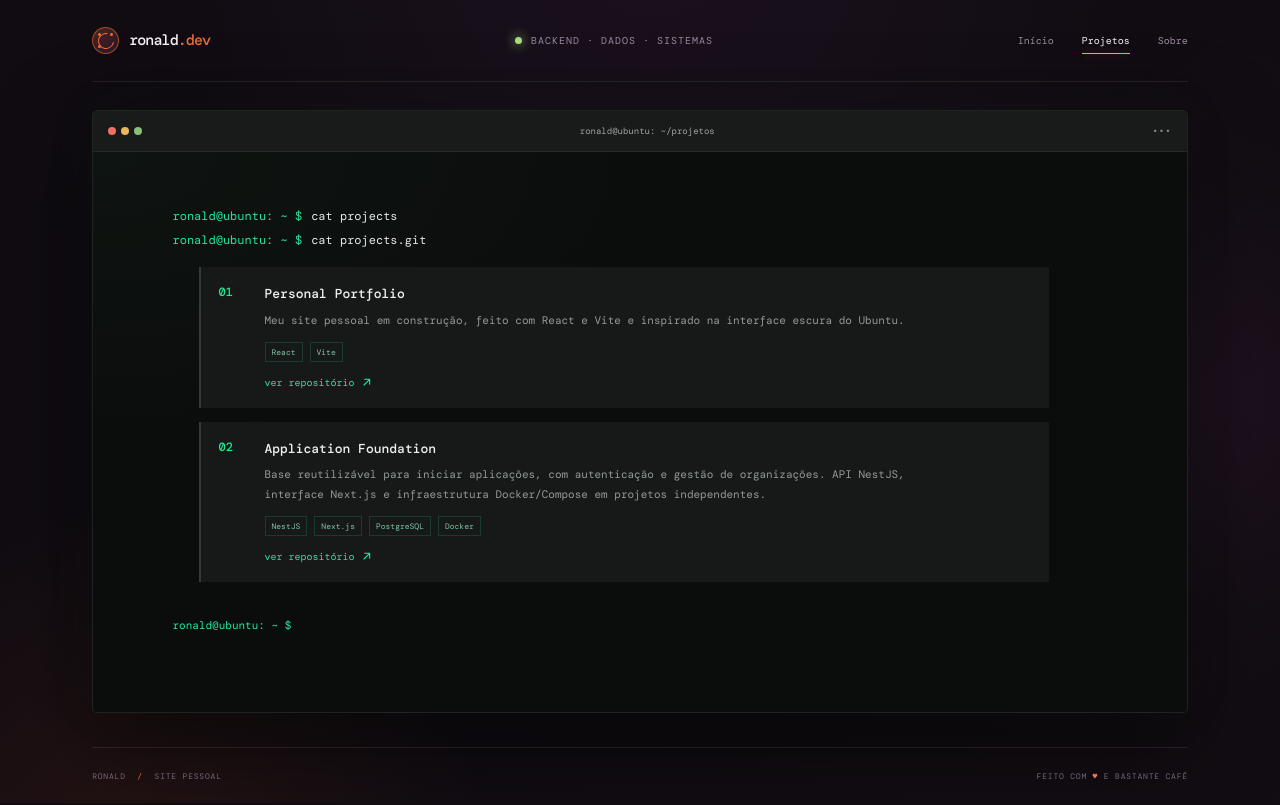
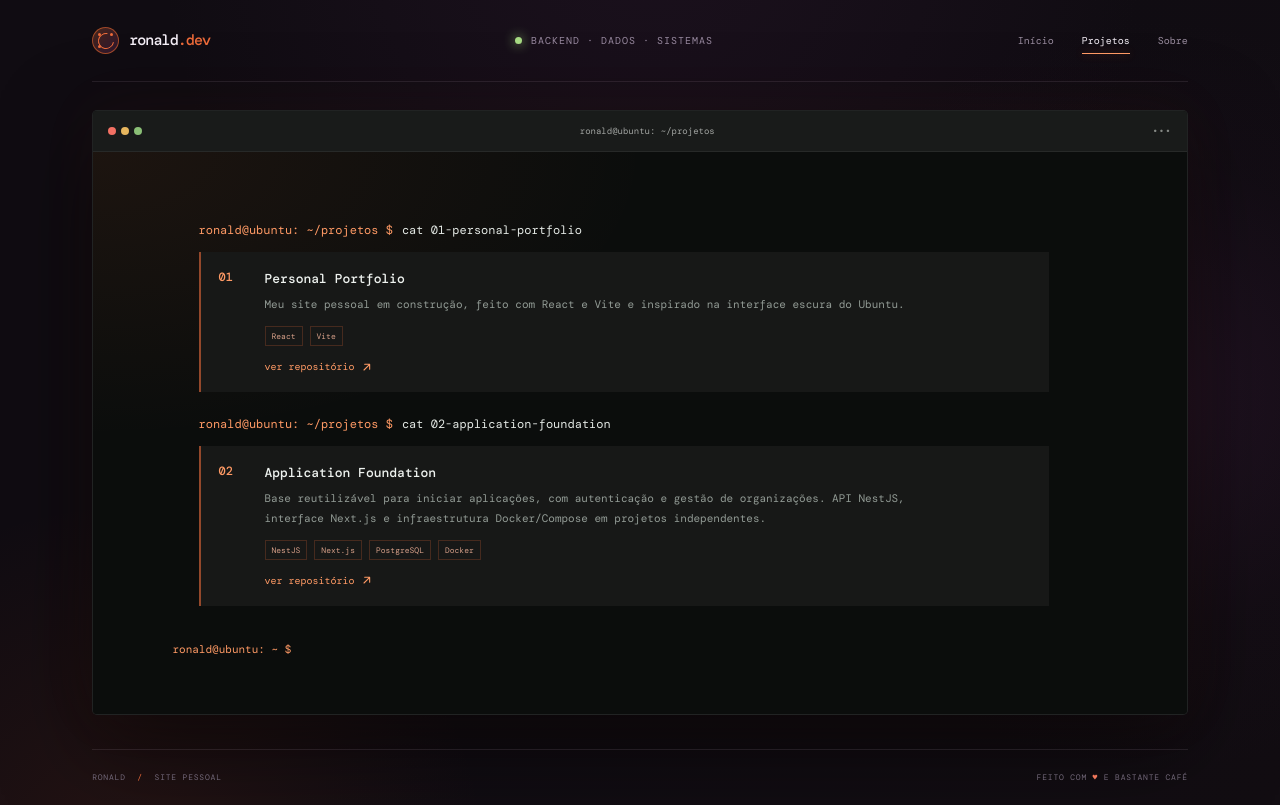
Before and after one commit to RonaldFranklin/personal-portfolio, a React (Vite) app: page / in a window 1280 px wide. Both pictures are taken after a click on the button "Projetos". Built offline with nearby package versions, Linux system fonts and the light colour scheme.

Commit message:
Refine projects terminal presentation

```diff
--- a/src/App.css
+++ b/src/App.css
@@ -83,27 +83,29 @@ footer i { margin:0 6px; color:var(--orange); font-style:normal; } footer b { co
 .main-nav button:hover,.main-nav button[aria-current="page"] { color:#f4eef6; }
 .main-nav button[aria-current="page"]::after { position:absolute; right:0; bottom:2px; left:0; height:1px; content:''; background:var(--orange-light); box-shadow:0 0 8px #ed6b3a78; }
 .console-page { width:min(100%,1280px); min-height:min(720px,calc(100svh - 138px)); flex:1; display:flex; align-items:center; margin:auto; padding:28px 0 34px; }
-.content-terminal { width:100%; overflow:hidden; border:1px solid rgb(225 224 230 / 10%); border-radius:5px; background:#0b0d0c; box-shadow:0 30px 90px #0008,0 0 60px rgb(71 128 99 / 5%); }
+.content-terminal { width:100%; overflow:hidden; border:1px solid rgb(225 224 230 / 10%); border-radius:5px; background:#0b0d0c; box-shadow:0 30px 90px #0008,0 0 60px rgb(237 107 58 / 6%); }
 .content-terminal-bar { height:41px; display:flex; align-items:center; justify-content:space-between; padding:0 15px; border-bottom:1px solid #ffffff10; color:#a3a6a3; background:#191b1a; font:9px var(--mono); }
 .content-terminal-bar b { color:#858985; font-size:9px; letter-spacing:.12em; }
-.content-terminal-body { min-height:560px; padding:clamp(28px,5vw,54px) clamp(22px,6.2vw,82px); color:#e9efeb; background:radial-gradient(ellipse at 0% 0%,rgb(42 92 65 / 9%),transparent 36%),#0b0d0c; font-family:var(--mono); }
+.content-terminal-body { min-height:560px; padding:clamp(28px,5vw,54px) clamp(22px,6.2vw,82px); color:#e9efeb; background:radial-gradient(ellipse at 0% 0%,rgb(237 107 58 / 8%),transparent 36%),#0b0d0c; font-family:var(--mono); }
 .console-command,.console-ready { display:flex; flex-wrap:wrap; align-items:center; gap:9px; margin:0; color:#e4e9e5; font-size:12px; line-height:1.8; }
-.console-command span,.console-ready span { color:#24e6a0; }
+.console-command span,.console-ready span { color:var(--orange-light); }
 .console-command+.console-command { margin-top:2px; }
-.project-listing { max-width:850px; display:grid; gap:14px; margin:16px 0 34px 26px; }
-.project-entry { min-height:105px; display:grid; grid-template-columns:34px minmax(0,1fr); gap:12px; padding:17px 18px; border-left:2px solid #343a36; background:#171918; }
-.project-entry>strong { color:#22e991; font-size:12px; }
+.project-listing { max-width:850px; display:grid; gap:22px; margin:14px 0 34px 26px; }
+.project-output { display:grid; gap:10px; }
+.project-output .console-command { color:#e4e9e5; }
+.project-entry { min-height:105px; display:grid; grid-template-columns:34px minmax(0,1fr); gap:12px; padding:17px 18px; border-left:2px solid rgb(237 107 58 / 58%); background:#171817; }
+.project-entry>strong { color:var(--orange-light); font-size:12px; }
 .project-entry h2 { margin:0 0 7px; color:#eef2ef; font:500 13px/1.5 var(--mono); }
 .project-entry p { max-width:700px; margin:0; color:#929b95; font:11px/1.75 var(--mono); }
 .project-entry-content { min-width:0; }
 .project-meta { display:flex; gap:7px; margin-top:12px; }
-.project-meta span { padding:4px 6px; border:1px solid #24e6a02a; color:#82c5a8; font-size:8px; }
-.project-repo-link { width:max-content; display:inline-flex; align-items:center; gap:6px; margin-top:14px; color:#24e6a0; text-decoration:none; font-size:10px; }
-.project-repo-link:hover { color:#a5ffd8; }
+.project-meta span { padding:4px 6px; border:1px solid rgb(237 107 58 / 22%); color:#d8a089; font-size:8px; }
+.project-repo-link { width:max-content; display:inline-flex; align-items:center; gap:6px; margin-top:14px; color:var(--orange-light); text-decoration:none; font-size:10px; }
+.project-repo-link:hover { color:#ffd1bd; }
 .project-repo-link svg { width:12px; height:12px; fill:none; stroke:currentColor; stroke-width:1.6; stroke-linecap:round; stroke-linejoin:round; }
 .project-empty>strong { color:#56615a; }
 .console-ready { gap:10px; color:#e8ece9; font-size:11px; }
-.console-ready i { width:7px; height:14px; background:#2ee99e; animation:blink 1.1s steps(2,start) infinite; }
+.console-ready i { width:7px; height:14px; background:var(--orange-light); animation:blink 1.1s steps(2,start) infinite; }
 .about-console-body { display:flex; flex-direction:column; align-items:flex-start; }
 .about-output { max-width:760px; margin:24px 0 28px 26px; }
 .about-output h2 { margin:0 0 15px; color:#eef2ef; font:500 clamp(18px,2.5vw,24px)/1.5 var(--mono); }
--- a/src/App.jsx
+++ b/src/App.jsx
@@ -57,9 +57,9 @@ export default function App() {
           <div className="content-terminal">
             <div className="content-terminal-bar"><span className="dots"><i /><i /><i /></span><span>ronald@ubuntu: ~/projetos</span><b>•••</b></div>
             <div className="content-terminal-body">
-              <p className="console-command"><span>ronald@ubuntu: ~ $</span> cat projects</p>
-              <p className="console-command"><span>ronald@ubuntu: ~ $</span> cat projects.git</p>
               <div className="project-listing">
+                <div className="project-output">
+                  <p className="console-command"><span>ronald@ubuntu: ~/projetos $</span> cat 01-personal-portfolio</p>
                   <article className="project-entry">
                     <strong>01</strong>
                     <div className="project-entry-content">
@@ -69,6 +69,9 @@ export default function App() {
                       <a className="project-repo-link" href="https://github.com/RonaldFranklin/personal-portfolio" target="_blank" rel="noreferrer">ver repositório <Arrow /></a>
                     </div>
                   </article>
+                </div>
+                <div className="project-output">
+                  <p className="console-command"><span>ronald@ubuntu: ~/projetos $</span> cat 02-application-foundation</p>
                   <article className="project-entry">
                     <strong>02</strong>
                     <div className="project-entry-content">
@@ -78,6 +81,7 @@ export default function App() {
                       <a className="project-repo-link" href="https://github.com/RonaldFranklin/application-foundation" target="_blank" rel="noreferrer">ver repositório <Arrow /></a>
                     </div>
                   </article>
+                </div>
               </div>
               <p className="console-ready"><span>ronald@ubuntu: ~ $</span><i /></p>
             </div>
```
Lines whose indentation alone changed are shown as unchanged.
